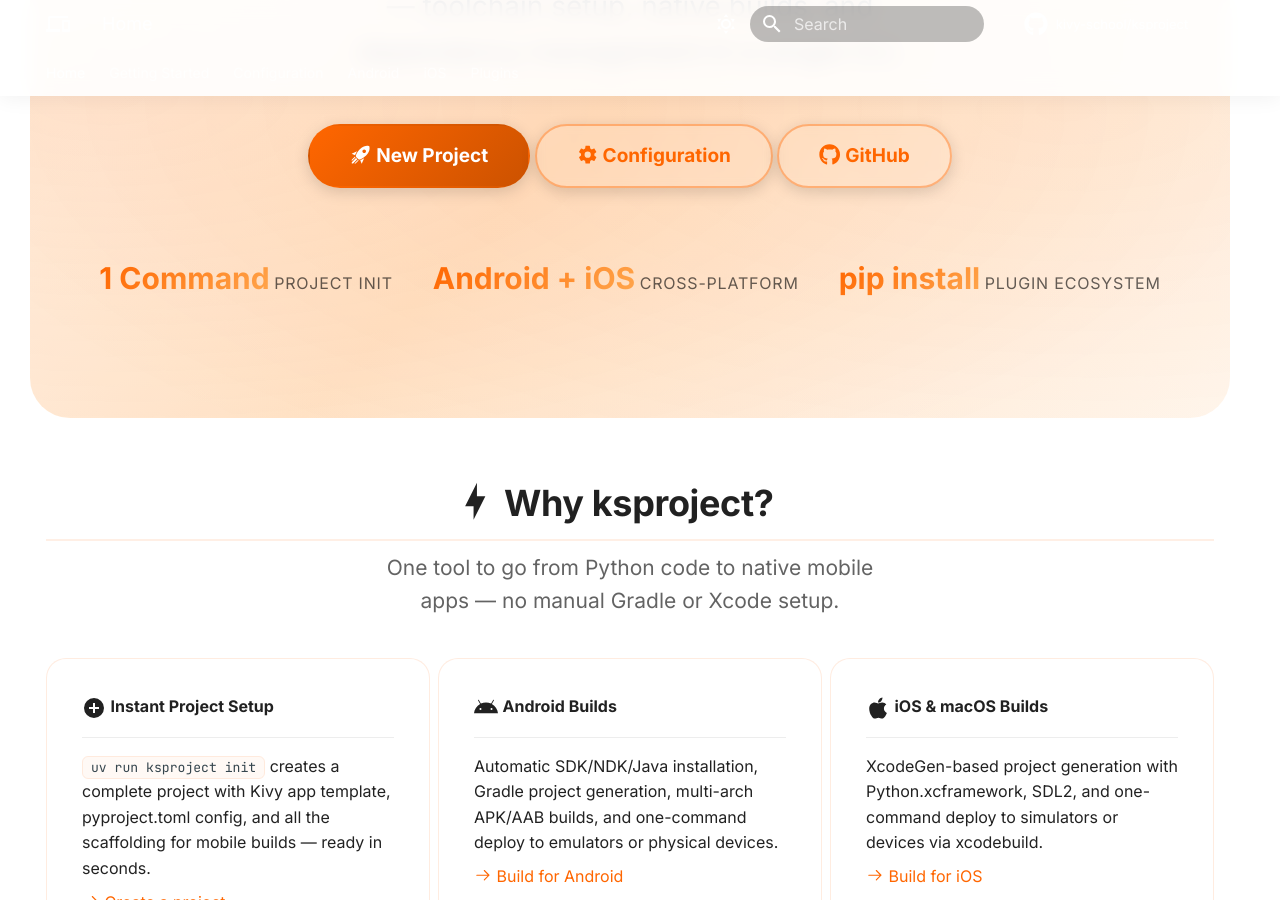
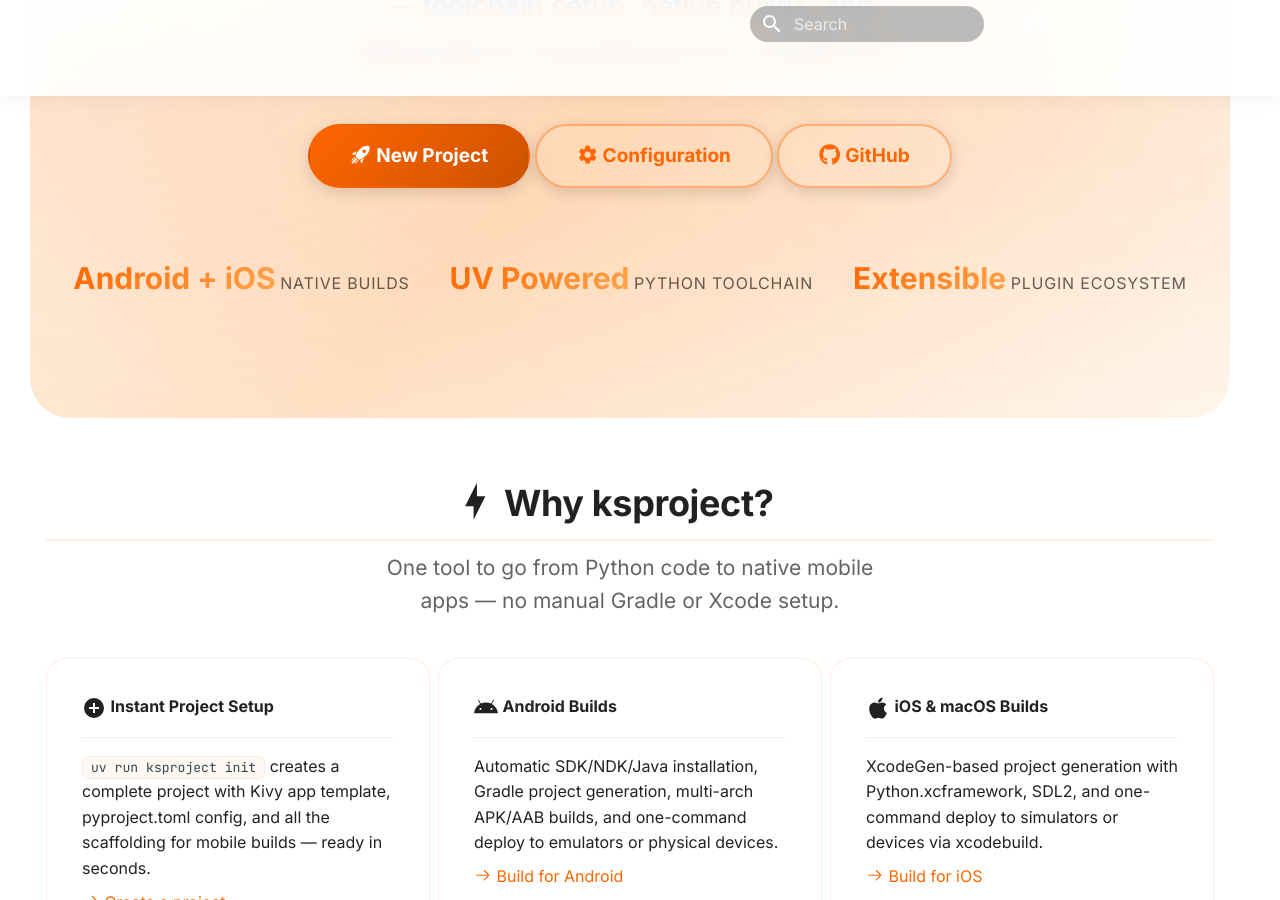
Before and after one commit to kivy-school/ksproject, an MkDocs documentation site: the page built from docs/index.md, in a window 1280 px wide and 900 px high, scrolled down 411 px. Built offline with MkDocs 1.6.1 and Material for MkDocs 9.7.7, drawn with Linux system fonts in a browser that asks for light colours; comment, search, counter and statistics services are not loaded.

Commit message:
Rewrite front page hero stats to be clearer and more meaningful

```diff
--- a/docs/index.md
+++ b/docs/index.md
@@ -18,15 +18,15 @@ Compile <strong>Python + Kivy</strong> apps for Android and iOS — toolchain se
 
 <div class="hero-stats" markdown>
 <div class="stat" markdown>
-<span class="stat-value">1 Command</span>
-<span class="stat-label">Project Init</span>
+<span class="stat-value">Android + iOS</span>
+<span class="stat-label">Native Builds</span>
 </div>
 <div class="stat" markdown>
-<span class="stat-value">Android + iOS</span>
-<span class="stat-label">Cross-Platform</span>
+<span class="stat-value">UV Powered</span>
+<span class="stat-label">Python Toolchain</span>
 </div>
 <div class="stat" markdown>
-<span class="stat-value">pip install</span>
+<span class="stat-value">Extensible</span>
 <span class="stat-label">Plugin Ecosystem</span>
 </div>
 </div>
```
